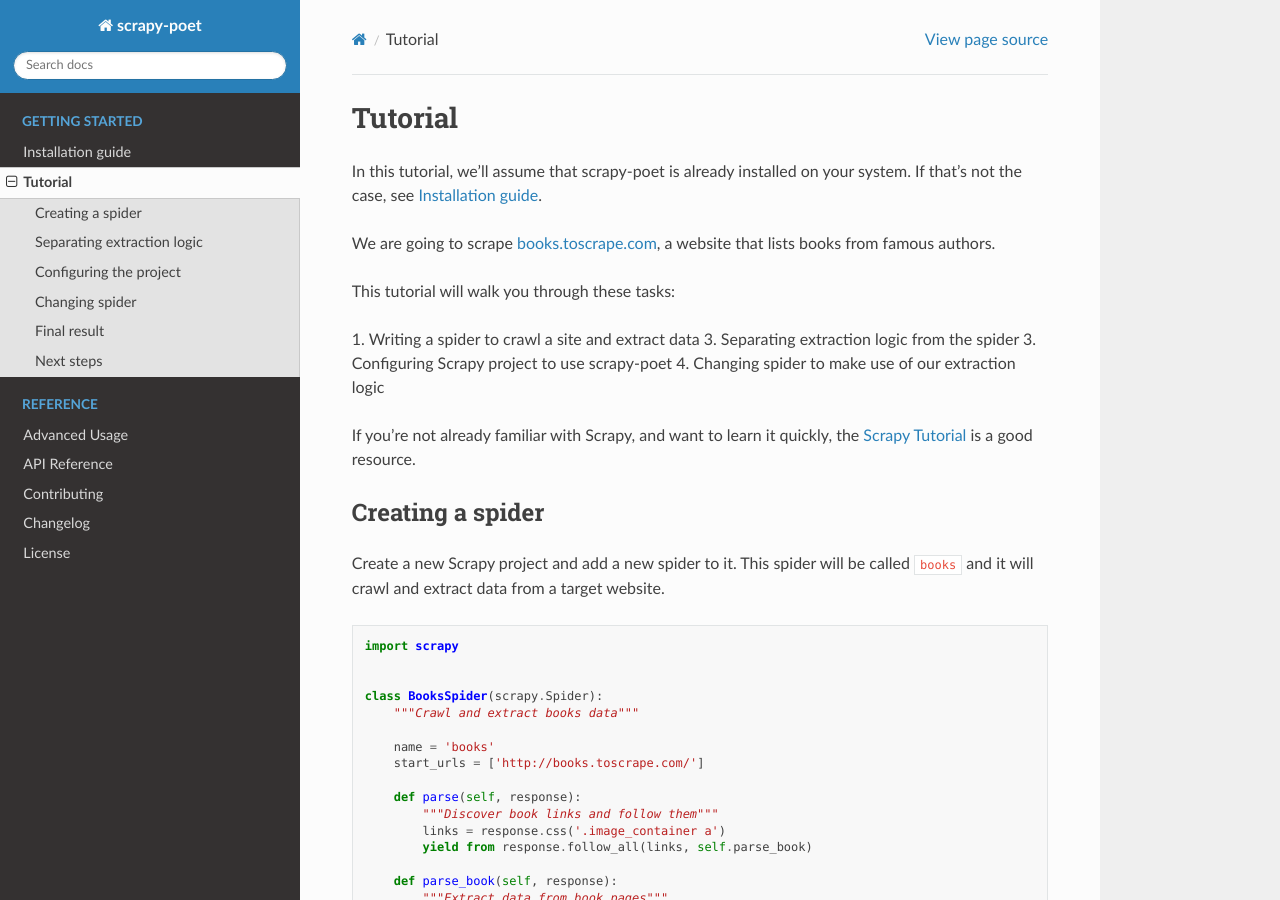
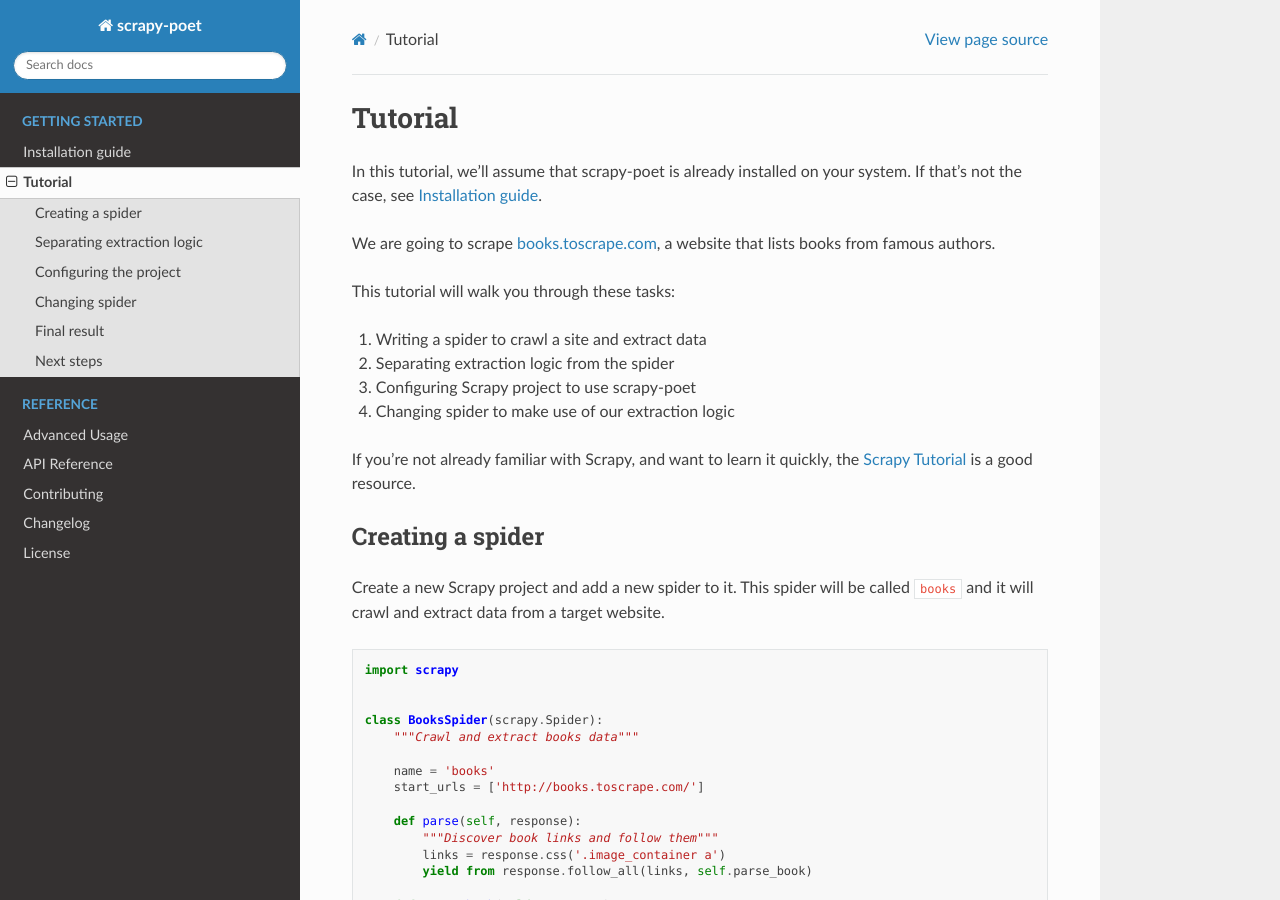
Before and after one commit to scrapinghub/scrapy-poet, a Sphinx documentation site: the page built from docs/intro/tutorial.rst, in a window 1280 px wide and 900 px high. Built offline with Sphinx 7.4.7 and the Read the Docs theme 2.0.0, drawn with Linux system fonts in a browser that asks for light colours.

Commit message:
cleanup the tutorial

```diff
--- a/docs/intro/tutorial.rst
+++ b/docs/intro/tutorial.rst
@@ -12,10 +12,10 @@ a website that lists books from famous authors.
 
 This tutorial will walk you through these tasks:
 
-1. Writing a :ref:`spider <scrapy:topics-spiders>` to crawl a site and extract data
-3. Separating extraction logic from the spider
-3. Configuring Scrapy project to use scrapy-poet
-4. Changing spider to make use of our extraction logic
+#. Writing a :ref:`spider <scrapy:topics-spiders>` to crawl a site and extract data
+#. Separating extraction logic from the spider
+#. Configuring Scrapy project to use scrapy-poet
+#. Changing spider to make use of our extraction logic
 
 If you're not already familiar with Scrapy, and want to learn it quickly,
 the `Scrapy Tutorial`_ is a good resource.
```
Also changed, not shown: other parts of docs/intro/tutorial.rst (+3 -0 lines).
